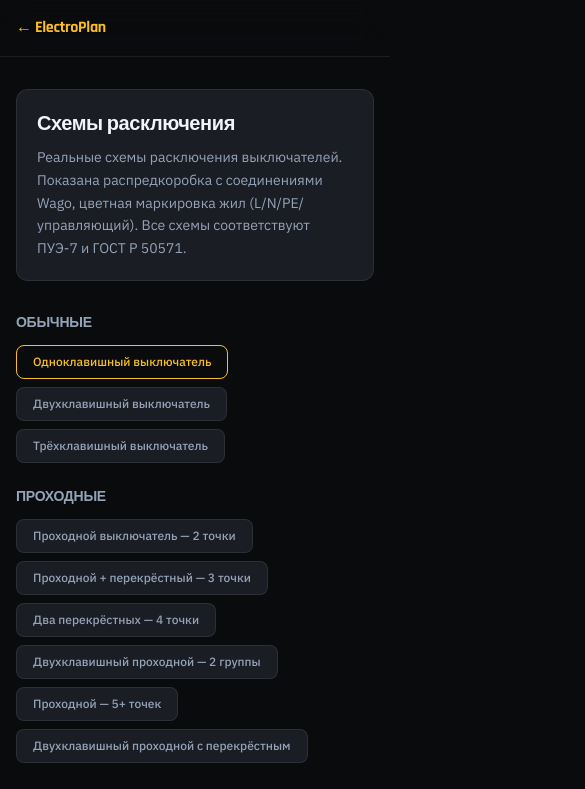
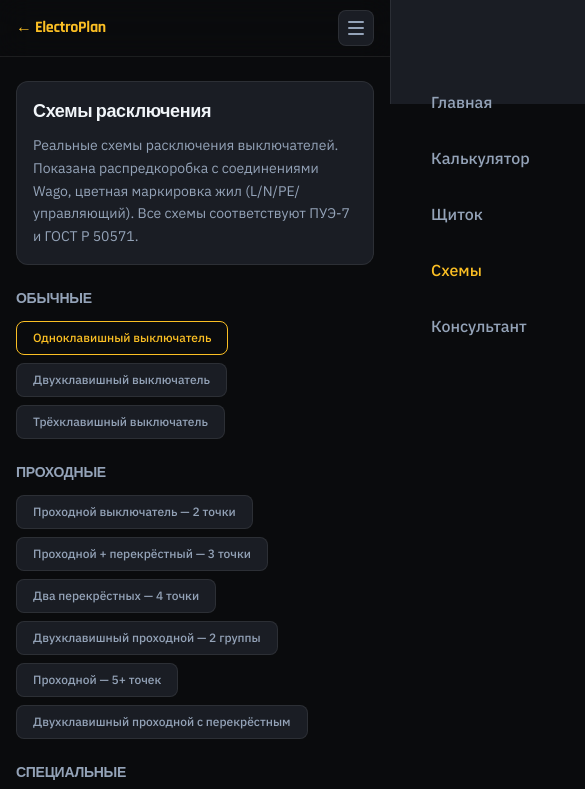
Before and after one commit to Niju-aka-Olmer/electro, a Next.js app: page /schemes in a window 390 px wide. Shown: the top 789 px of the page, 585 px wide, since content can reach past the window. Built offline with nearby package versions, Linux system fonts and the light colour scheme.

Commit message:
feat: полная адаптация под мобильные устройства — viewport, гамбургер-меню, адаптивные шрифты/отступы/grid, скролл таблиц и щитка

```diff
--- a/src/app/calculator/page.tsx
+++ b/src/app/calculator/page.tsx
@@ -25,10 +25,10 @@ export default function CalculatorPage() {
         </div>
       </header>
 
-      <main className="mx-auto max-w-6xl px-4 pt-8 pb-28">
+      <main className="mx-auto max-w-6xl px-4 pt-6 sm:pt-8 pb-20 sm:pb-28">
         {/* Инструкция сверху */}
-        <div className="mb-8 rounded-xl border border-border bg-bg-elevated p-5">
-          <h1 className="mb-2 text-xl font-bold font-display">
+        <div className="mb-6 sm:mb-8 rounded-xl border border-border bg-bg-elevated p-4 sm:p-5">
+          <h1 className="mb-2 text-lg sm:text-xl font-bold font-display">
             Калькулятор электроустановки
           </h1>
           <ul className="space-y-1.5 text-sm text-text-secondary leading-relaxed">
--- a/src/app/consultant/page.tsx
+++ b/src/app/consultant/page.tsx
@@ -6,10 +6,10 @@ export const metadata: Metadata = {
 
 export default function ConsultantPage() {
   return (
-    <div className="mx-auto max-w-6xl px-4 py-16">
-      <h1 className="text-3xl font-bold font-display">AI-консультант</h1>
+    <div className="mx-auto max-w-6xl px-4 py-8 sm:py-16">
+      <h1 className="text-2xl sm:text-3xl font-bold font-display">AI-консультант</h1>
       <p className="mt-4 text-text-secondary">Чат с экспертом-электриком на базе DeepSeek.</p>
-      <div className="mt-8 rounded-xl border border-border bg-bg-elevated p-8">
+      <div className="mt-8 rounded-xl border border-border bg-bg-elevated p-5 sm:p-8">
         <p className="text-text-muted">Интерфейс чата появится здесь.</p>
       </div>
     </div>
--- a/src/app/layout.tsx
+++ b/src/app/layout.tsx
@@ -38,6 +38,9 @@ export default function RootLayout({
       data-theme="dark"
       className={`${rajdhani.variable} ${ibmPlexSans.variable} ${ibmPlexMono.variable}`}
     >
+      <head>
+        <meta name="viewport" content="width=device-width, initial-scale=1, maximum-scale=1, user-scalable=yes" />
+      </head>
       <body className="min-h-screen bg-bg-base text-text-primary font-sans antialiased">
         {children}
         {/* Яндекс.Метрика — заменить 109730760 на ID счётчика */}
--- a/src/app/schemes/page.tsx
+++ b/src/app/schemes/page.tsx
@@ -3,6 +3,15 @@
 import { useState } from 'react'
 import { cn } from '@/lib/utils'
 import { SCHEMES } from '@/data/wiring-schemes'
+import MobileNav from '@/components/layout/MobileNav'
+
+const navLinks = [
+  { href: '/', label: 'Главная' },
+  { href: '/calculator', label: 'Калькулятор' },
+  { href: '/panel', label: 'Щиток' },
+  { href: '/schemes', label: 'Схемы' },
+  { href: '/consultant', label: 'Консультант' },
+]
 
 type RowScope = 'В коробке' | 'Между устройствами' | 'Прочее'
 type WireKind = 'l' | 'n' | 'pe' | 'sw' | 'p1' | 'p2' | 'com' | 'unknown'
@@ -90,12 +99,13 @@ export default function SchemesPage() {
       <header className="sticky top-0 z-50 border-b border-border bg-bg-base/80 backdrop-blur-lg">
         <div className="mx-auto flex h-14 max-w-6xl items-center justify-between px-4">
           <a href="/" className="font-display font-bold text-accent-amber">← ElectroPlan</a>
+          <MobileNav links={navLinks} currentPath="/schemes" />
         </div>
       </header>
 
-      <main className="mx-auto max-w-6xl px-4 pt-8 pb-20">
-        <div className="mb-8 rounded-xl border border-border bg-bg-elevated p-5">
-          <h1 className="mb-2 text-xl font-bold font-display">Схемы расключения</h1>
+      <main className="mx-auto max-w-6xl px-4 pt-6 sm:pt-8 pb-20">
+        <div className="mb-6 sm:mb-8 rounded-xl border border-border bg-bg-elevated p-4 sm:p-5">
+          <h1 className="mb-2 text-lg sm:text-xl font-bold font-display">Схемы расключения</h1>
           <p className="text-sm text-text-secondary leading-relaxed">
             Реальные схемы расключения выключателей. Показана распредкоробка с соединениями Wago,
             цветная маркировка жил (L/N/PE/управляющий). Все схемы соответствуют ПУЭ-7 и ГОСТ Р 50571.
@@ -130,7 +140,7 @@ export default function SchemesPage() {
         })}
 
         {/* Активная схема */}
-        <div className="rounded-xl border border-border bg-bg-elevated p-6">
+        <div className="rounded-xl border border-border bg-bg-elevated p-4 sm:p-6">
           <div className="mb-4 flex items-start justify-between gap-4">
             <div>
               <h2 className="text-lg font-bold font-display">{active.title}</h2>
@@ -262,7 +272,7 @@ export default function SchemesPage() {
         </div>
 
         {/* Пояснения */}
-        <div className="mt-8 grid gap-4 md:grid-cols-3">
+        <div className="mt-8 grid gap-4 grid-cols-1 sm:grid-cols-2 md:grid-cols-3">
           <div className="rounded-xl border border-border bg-bg-elevated p-4">
             <h3 className="mb-2 text-sm font-semibold">Как читать схему</h3>
             <p className="text-xs text-text-muted leading-relaxed">
--- /dev/null
+++ b/src/components/layout/MobileNav.tsx
@@ -0,0 +1,93 @@
+'use client'
+
+import { useState, useEffect, useCallback } from 'react'
+import { cn } from '@/lib/utils'
+
+interface NavLink {
+  href: string
+  label: string
+}
+
+interface MobileNavProps {
+  links: NavLink[]
+  currentPath?: string
+  className?: string
+}
+
+export default function MobileNav({ links, currentPath = '/', className }: MobileNavProps) {
+  const [open, setOpen] = useState(false)
+
+  // Закрывать при навигации
+  useEffect(() => {
+    setOpen(false)
+  }, [currentPath])
+
+  // Блокировать скролл body при открытии
+  useEffect(() => {
+    if (open) {
+      document.body.style.overflow = 'hidden'
+    } else {
+      document.body.style.overflow = ''
+    }
+    return () => { document.body.style.overflow = '' }
+  }, [open])
+
+  return (
+    <div className={cn('md:hidden', className)}>
+      {/* Гамбургер */}
+      <button
+        onClick={() => setOpen(!open)}
+        className="relative z-50 flex h-9 w-9 items-center justify-center rounded-lg border border-border bg-bg-elevated"
+        aria-label="Меню"
+      >
+        <div className="flex flex-col gap-1">
+          <span className={cn(
+            'block h-0.5 w-4 rounded bg-text-secondary transition-all',
+            open && 'translate-y-1.5 rotate-45'
+          )} />
+          <span className={cn(
+            'block h-0.5 w-4 rounded bg-text-secondary transition-all',
+            open && 'opacity-0'
+          )} />
+          <span className={cn(
+            'block h-0.5 w-4 rounded bg-text-secondary transition-all',
+            open && '-translate-y-1.5 -rotate-45'
+          )} />
+        </div>
+      </button>
+
+      {/* Overlay */}
+      <div
+        onClick={() => setOpen(false)}
+        className={cn(
+          'fixed inset-0 z-40 bg-black/60 backdrop-blur-sm transition-opacity',
+          open ? 'opacity-100' : 'opacity-0 pointer-events-none'
+        )}
+      />
+
+      {/* Панель меню */}
+      <div className={cn(
+        'fixed top-0 right-0 z-40 h-full w-64 bg-bg-elevated border-l border-border',
+        'flex flex-col p-6 pt-20 transition-transform',
+        open ? 'translate-x-0' : 'translate-x-full'
+      )}>
+        <nav className="flex flex-col gap-3">
+          {links.map(link => (
+            <a
+              key={link.href}
+              href={link.href}
+              className={cn(
+                'rounded-lg px-4 py-2.5 text-base font-medium transition-all',
+                currentPath === link.href
+                  ? 'bg-accent-amber/10 text-accent-amber'
+                  : 'text-text-secondary hover:bg-bg-surface hover:text-text-primary'
+              )}
+            >
+              {link.label}
+            </a>
+          ))}
+        </nav>
+      </div>
+    </div>
+  )
+}
--- a/src/components/panel/RealisticPanel.tsx
+++ b/src/components/panel/RealisticPanel.tsx
@@ -340,12 +340,14 @@ export function RealisticPanel({
   return (
     <div className="flex flex-col items-center gap-4 py-2 select-none print:w-full">
       <div className="text-center no-print">
-        <div className="text-sm font-bold tracking-[0.1em] text-gray-500 bg-gray-200 inline-block px-5 py-1 rounded-sm">РАСПРЕДЕЛИТЕЛЬНЫЙ ЩИТ</div>
-        <div className="text-[11px] text-gray-400 mt-1 font-mono">
+        <div className="text-xs sm:text-sm font-bold tracking-[0.1em] text-gray-500 bg-gray-200 inline-block px-4 sm:px-5 py-1 rounded-sm">РАСПРЕДЕЛИТЕЛЬНЫЙ ЩИТ</div>
+        <div className="text-[10px] sm:text-[11px] text-gray-400 mt-1 font-mono">
           {result.supplyPhases === 3 ? '3 фазы (380В)' : '1 фаза (220В)'} · {totalMods} модулей · щит {result.recommendedPanelModules} мест ({result.panelRows} ряда)
         </div>
       </div>
 
+      <div className="w-full overflow-x-auto pb-2">
+        <div className="min-w-max mx-auto">
           <DndContext onDragEnd={handleDragEnd}>
             <SortableContext items={items.map(i => i.id)} strategy={rectSortingStrategy}>
               <Enclosure>
@@ -357,6 +359,8 @@ export function RealisticPanel({
               </Enclosure>
             </SortableContext>
           </DndContext>
+        </div>
+      </div>
 
       <span className="text-[10px] text-gray-400 font-mono no-print">Перетаскивайте устройства для изменения порядка между рядами</span>
     </div>
```
Also changed, not shown: src/app/page.tsx (+9 -7 lines), src/app/panel/page.tsx (+5 -5 lines), src/components/tools/calculator/CalculatorForm.tsx (+6 -6 lines), src/components/tools/calculator/CalculatorResults.tsx (+12 -12 lines), 2 other files (tests, documents, lock files or other folders). Lines whose indentation alone changed are shown as unchanged.
